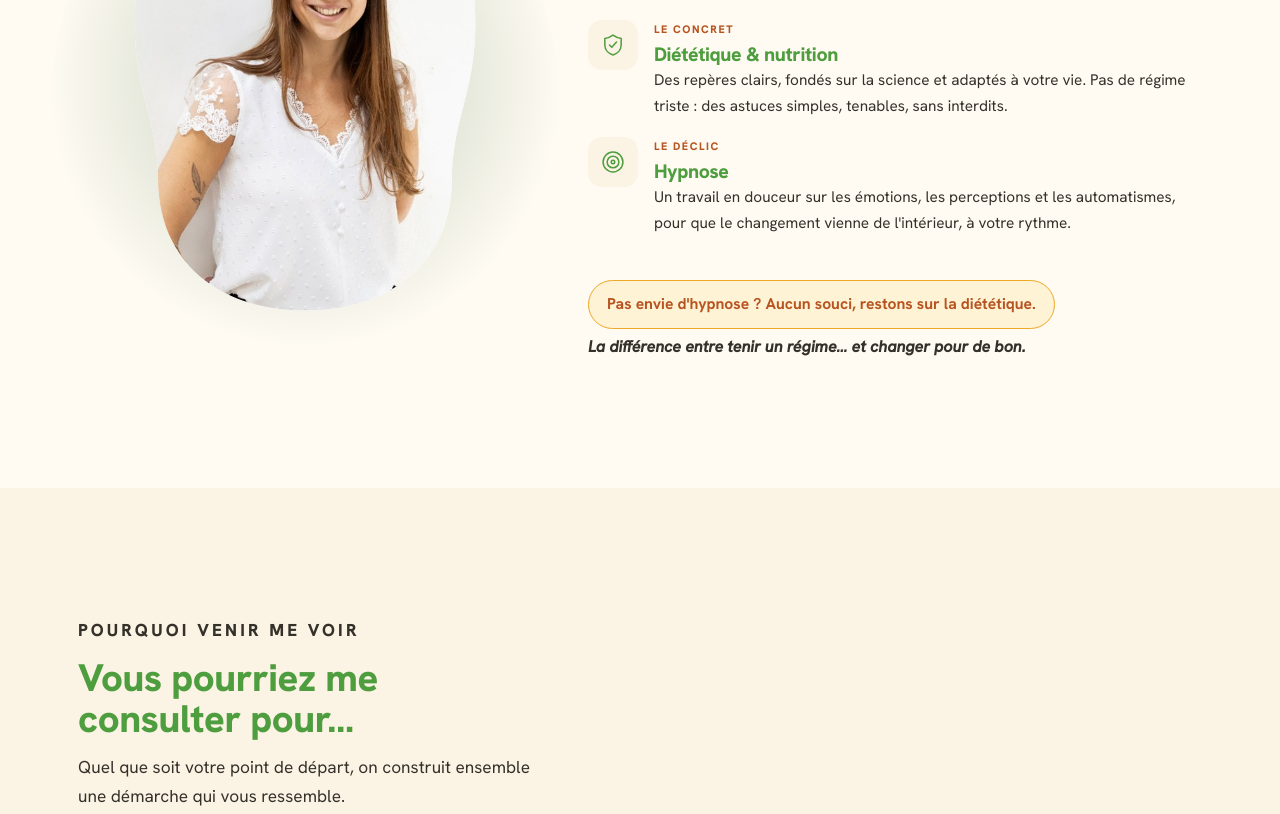
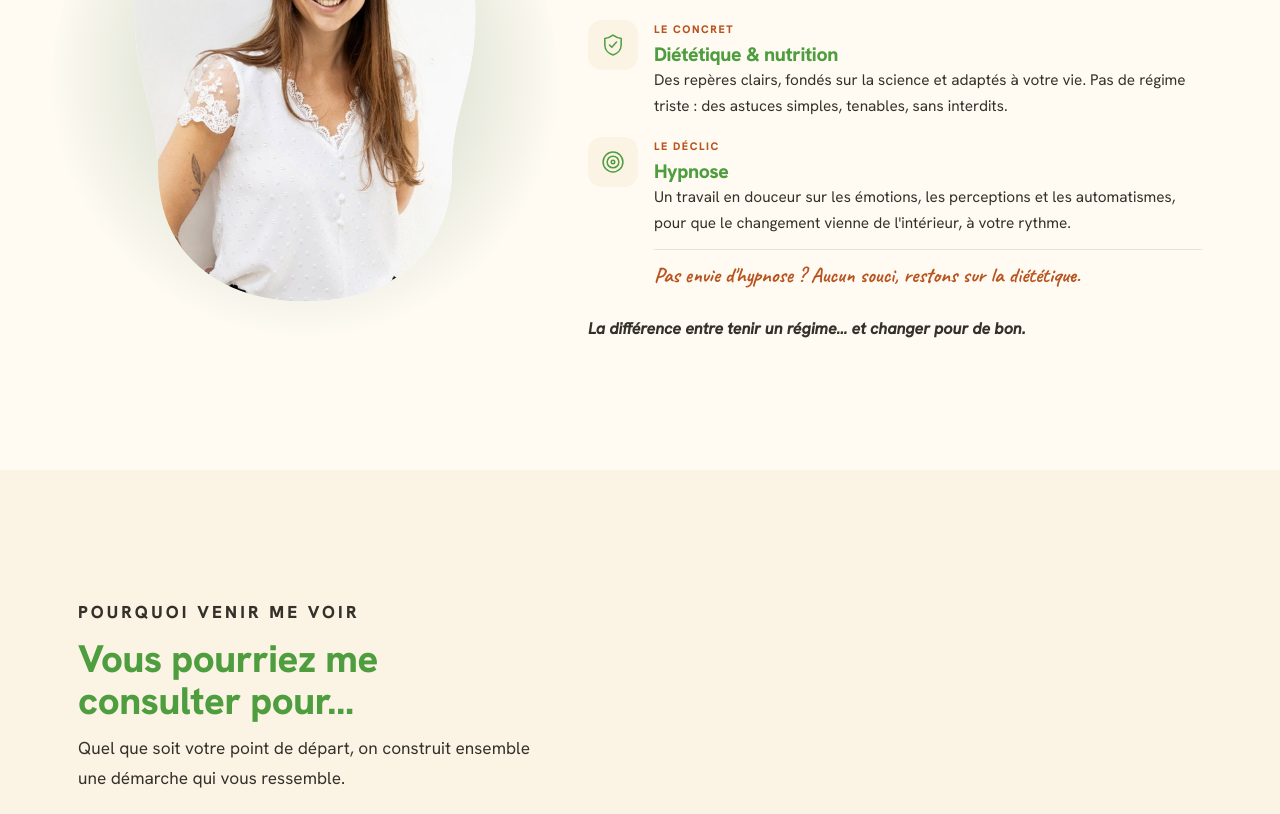
Before and after one commit to melodie-noel/alimentation-dietetique, an Eleventy site: page src/index.njk in a window 1280 px wide. Shown: the part 1240-2054 px from the top of the page. Built offline with nearby package versions, Linux system fonts and the light colour scheme; Eleventy itself is replaced by a stand-in of ours; files that its build step writes are made by us from their sources.

Commit message:
UI : Suppression de la phrase clignante sur la home

```diff
--- a/src/assets/css/style.css
+++ b/src/assets/css/style.css
@@ -324,9 +324,7 @@ footer{background:#20211b;color:#bcd3bf;padding:56px 0 26px}
 .brand-logo{height:52px;width:auto;display:block}
 .foot-logo{height:46px;width:auto;display:block}
 @media(max-width:560px){.brand-logo{height:44px}}
-/* Mon approche : phrase d'accroche hypnose */
-.approche-note{display:inline-block;margin:18px 0 4px;background:#FFF3D6;border:1px solid var(--soleil);color:var(--terra);font-weight:700;padding:10px 18px;border-radius:999px;font-size:.98rem;animation:noteGlow 2.4s ease-in-out infinite}
-@keyframes noteGlow{0%,100%{box-shadow:0 0 0 0 rgba(243,174,38,0)}50%{box-shadow:0 0 0 6px rgba(243,174,38,.18)}}
-@media(prefers-reduced-motion:reduce){.approche-note{animation:none}}
+/* Mon approche : note rassurante intégrée au bloc hypnose */
+.pill .approche-note{margin:13px 0 0;padding-top:12px;border-top:1px solid var(--line);font-family:'Caveat',cursive;font-weight:600;font-size:1.32rem;line-height:1.25;color:var(--terra)}
 .t-ink{border-color:#cfc7ba;color:#34312A}
 .feat-card .ico img,.approach-card .ico img{width:26px;height:26px;display:block}
--- a/src/index.njk
+++ b/src/index.njk
@@ -53,10 +53,9 @@ jsonld: true
         </div>
         <div class="pill">
           <span class="ic pulse"><svg viewBox="0 0 48 48" fill="none"><circle cx="24" cy="24" r="3" stroke="#4E9D3F" stroke-width="2.6"/><circle cx="24" cy="24" r="10" stroke="#4E9D3F" stroke-width="2.6"/><circle cx="24" cy="24" r="17" stroke="#4E9D3F" stroke-width="2.6"/></svg></span>
-          <div><span class="t">{{ home.approche.pills[1].tag }}</span><h3>{{ home.approche.pills[1].title }}</h3><p>{{ home.approche.pills[1].text }}</p></div>
+          <div><span class="t">{{ home.approche.pills[1].tag }}</span><h3>{{ home.approche.pills[1].title }}</h3><p>{{ home.approche.pills[1].text }}</p><p class="approche-note">{{ home.approche.note }}</p></div>
         </div>
       </div>
-      <p class="approche-note">{{ home.approche.note }}</p>
       <p class="line">{{ home.approche.line }}</p>
     </div>
   </div>
```
